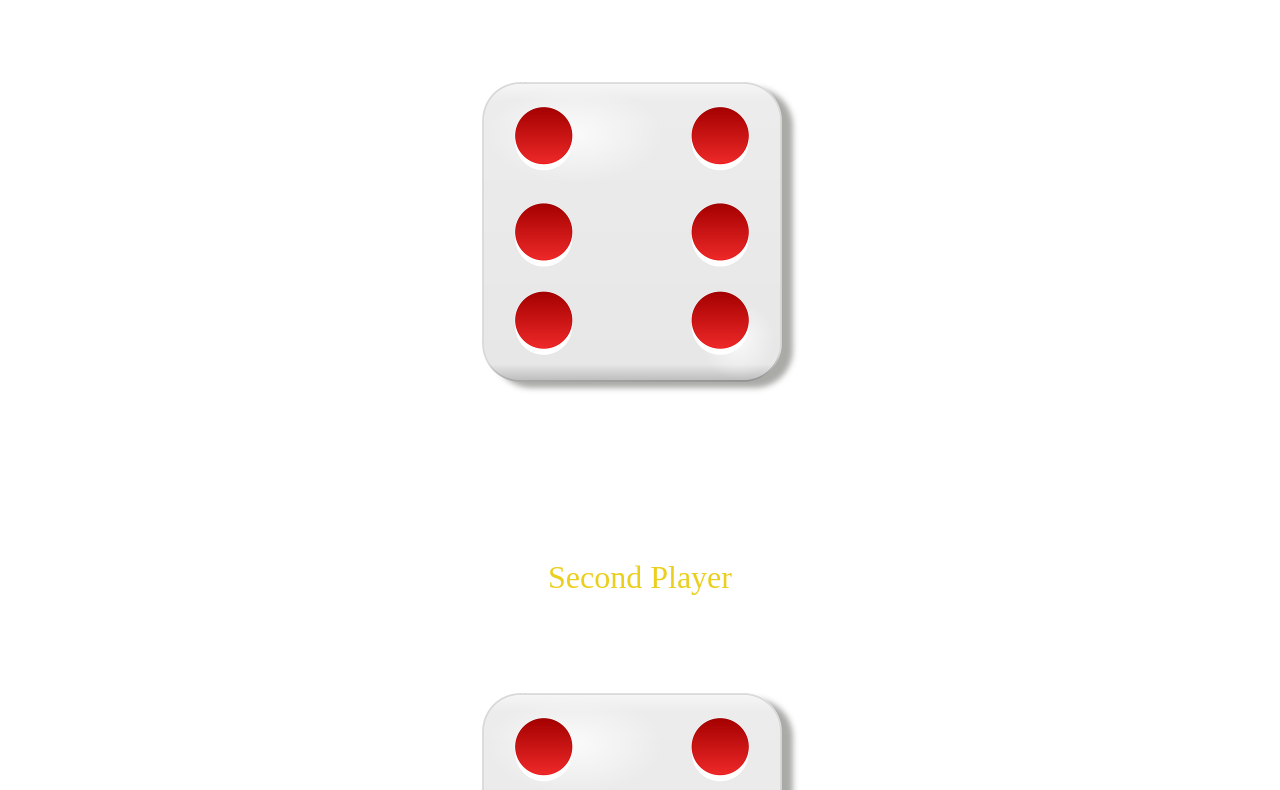
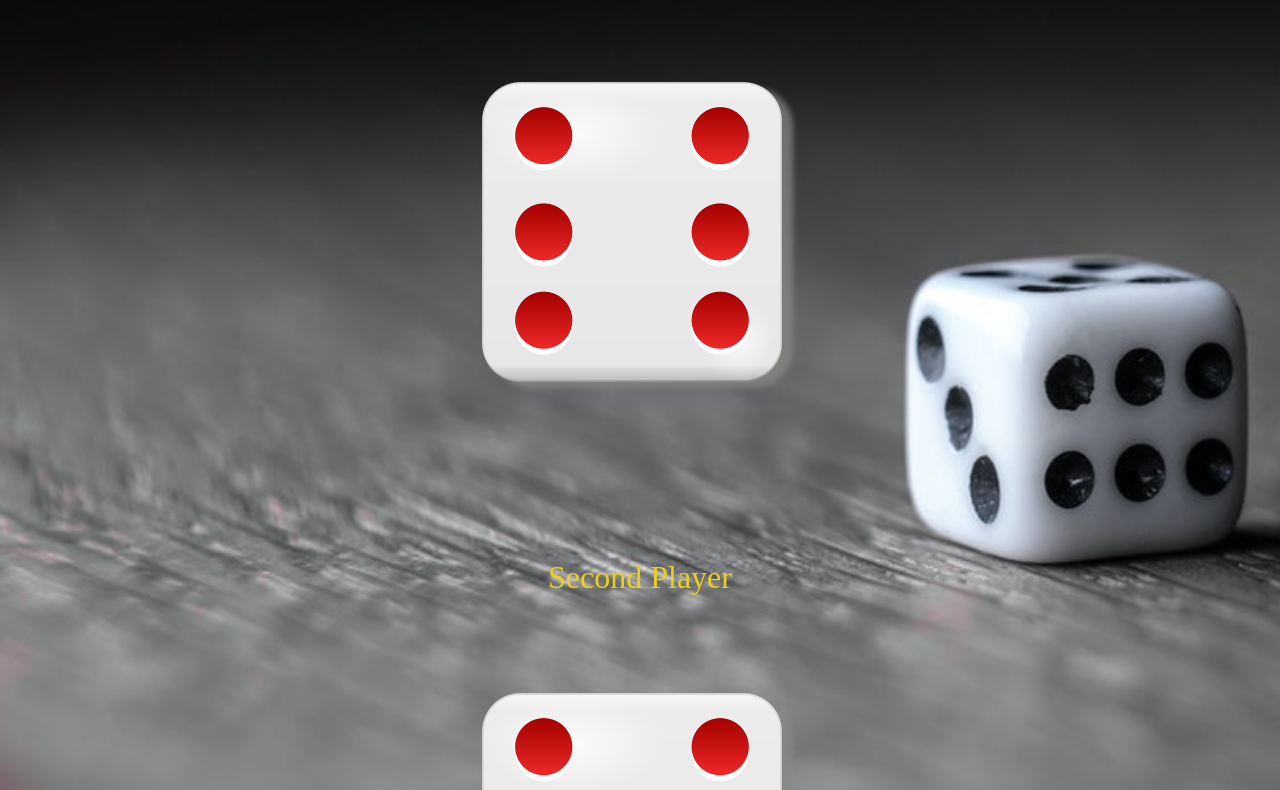
Before and after one commit to 07-Mayankraj/DiceGame, a plain HTML site: page index.html in a window 1280 px wide. Shown: the part 385-1175 px from the top of the page. Drawn offline with Linux system fonts and the light colour scheme; the site is published under a folder, as on GitHub Pages, so addresses that start at the root find nothing.

Commit message:
Update styles.css

```diff
--- a/styles.css
+++ b/styles.css
@@ -1,5 +1,5 @@
 body{
-  background-image: url(/images/wallpaper.jpg);
+  background-image: url(images/wallpaper.jpg);
   background-size:cover;
 }
 .container {
```
